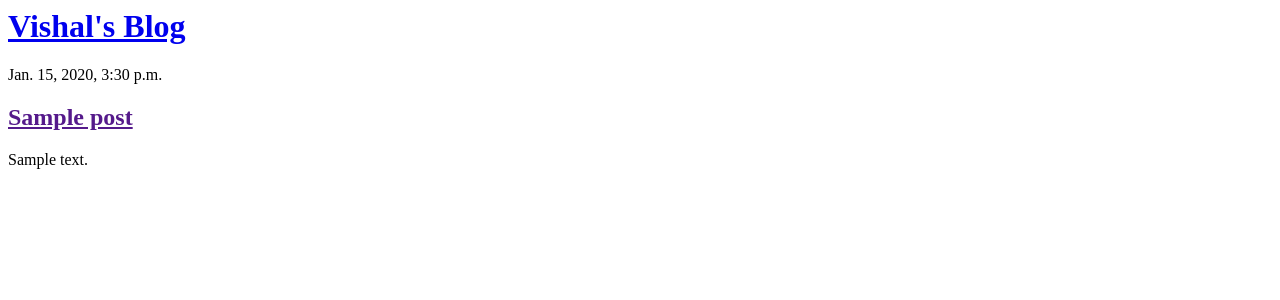
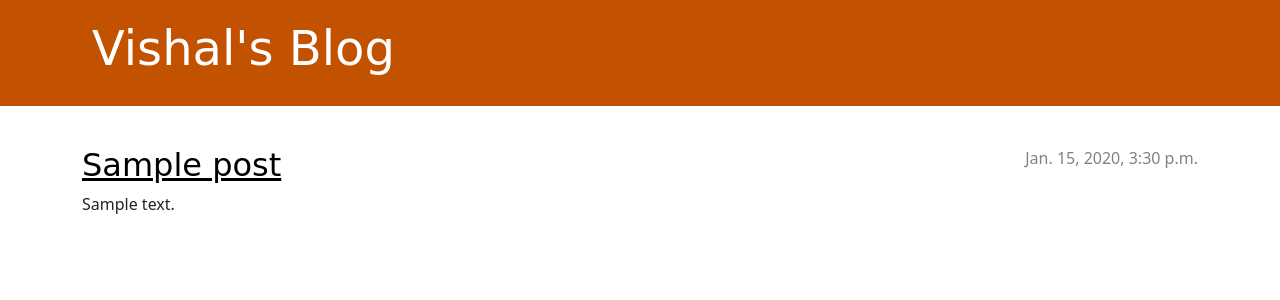
Before and after one commit to vdtheone/my-first-blog, a Django app: page / in a window 1280 px wide. Shown: the top 300 px of the page. Run offline with Django 3.2, Linux system fonts and the light colour scheme; tables that the repository leaves empty hold one stand-in row (values such as "Sample post").

Commit message:
Added view and template for detailed blog post as well as CSS for the site.

```diff
--- /dev/null
+++ b/blog/static/css/blog.css
@@ -0,0 +1,70 @@
+.page-header {
+    background-color: #C25100;
+    margin-top: 0;
+    margin-bottom: 40px;
+    padding: 20px 20px 20px 40px;
+}
+
+.page-header h1,
+.page-header h1 a,
+.page-header h1 a:visited,
+.page-header h1 a:active {
+    color: #ffffff;
+    font-size: 36pt;
+    text-decoration: none;
+}
+
+h1,
+h2,
+h3,
+h4 {
+    font-family: 'Lobster', cursive;
+}
+
+.date {
+    color: #828282;
+}
+
+.save {
+    float: right;
+}
+
+.post-form textarea,
+.post-form input {
+    width: 100%;
+}
+
+.top-menu,
+.top-menu:hover,
+.top-menu:visited {
+    color: #ffffff;
+    float: right;
+    font-size: 26pt;
+    margin-right: 20px;
+}
+
+.post {
+    margin-bottom: 70px;
+}
+
+.post h2 a,
+.post h2 a:visited {
+    color: #000000;
+}
+
+.post > .date,
+.post > .actions {
+    float: right;
+}
+
+.btn-secondary,
+.btn-secondary:visited {
+    color: #C25100;
+    background: none;
+    border-color: #C25100;
+}
+
+.btn-secondary:hover {
+    color: #FFFFFF;
+    background-color: #C25100;
+}
--- /dev/null
+++ b/blog/templates/blog/base.html
@@ -0,0 +1,28 @@
+{% load static %}
+<!DOCTYPE html>
+<html>
+    <head>
+        <title>Vishal's blog</title>
+        <link rel="stylesheet" href="https://cdn.jsdelivr.net/npm/bootstrap@5.1.3/dist/css/bootstrap.min.css" integrity="sha384-1BmE4kWBq78iYhFldvKuhfTAU6auU8tT94WrHftjDbrCEXSU1oBoqyl2QvZ6jIW3" crossorigin="anonymous">
+        <!-- <link rel="stylesheet" href="{% static 'css/blog.css' %}"> -->
+        <link rel="stylesheet" href="{% static 'css/blog.css' %}">
+    </head>
+    <body>
+        <body>
+            <header class="page-header">
+              <div class="container">
+                  <h1><a href="/">Vishal's Blog</a></h1>
+              </div>
+            </header>
+            <main class="container">
+                <div class="row">
+                    <div class="col">
+                    {% block content %}
+                    {% endblock %}
+                    </div>
+                </div>
+            </main>
+        </body>
+
+    </body>
+</html>
--- a/blog/templates/blog/post_list.html
+++ b/blog/templates/blog/post_list.html
@@ -1,17 +1,13 @@
-<html>
-    <head>
-        <title>Vishal's blog</title>
-    </head>
-    <body>
-        <header>
-            <h1><a href="/">Vishal's Blog</a></h1>
-        </header>
-        {% for post in posts %}
-        <article>
-            <time>{{ post.published_date }}</time>
-            <h2><a href="">{{ post.title }}</a></h2>
+{% extends 'blog/base.html' %}
+
+{% block content %}
+    {% for post in posts %}
+        <article class="post">
+            <time class="date">
+                {{ post.published_date }}
+            </time>
+            <h2><a href="{% url 'post_detail' pk=post.pk %}">{{ post.title }}</a></h2>
             <p>{{ post.text|linebreaksbr }}</p>
         </article>
-        {% endfor %}
-    </body>
-</html>
+    {% endfor %}
+{% endblock %}
--- a/blog/urls.py
+++ b/blog/urls.py
@@ -5,4 +5,5 @@ from . import views
 
 urlpatterns = [
     path('', views.post_list, name='post_list'),
+    path('post/<int:pk>/', views.post_detail, name='post_detail'),
 ]
--- a/blog/views.py
+++ b/blog/views.py
@@ -1,6 +1,7 @@
-from django.shortcuts import render
+from django.shortcuts import render, get_object_or_404
 from django.utils import timezone
 from .models import Post
+
 
 # Create your views here.
 
@@ -8,3 +9,7 @@ from .models import Post
 def post_list(request):
     posts = Post.objects.filter(published_date__lte=timezone.now()).order_by('published_date')
     return render(request, 'blog/post_list.html', {'posts':posts})
+
+def post_detail(request, pk):
+    post = get_object_or_404(Post, pk=pk)
+    return render(request, 'blog/post_detail.html', {'post': post})
```
Also changed, not shown: blog/templates/blog/post_detail.html (added, +13 -0 lines).
